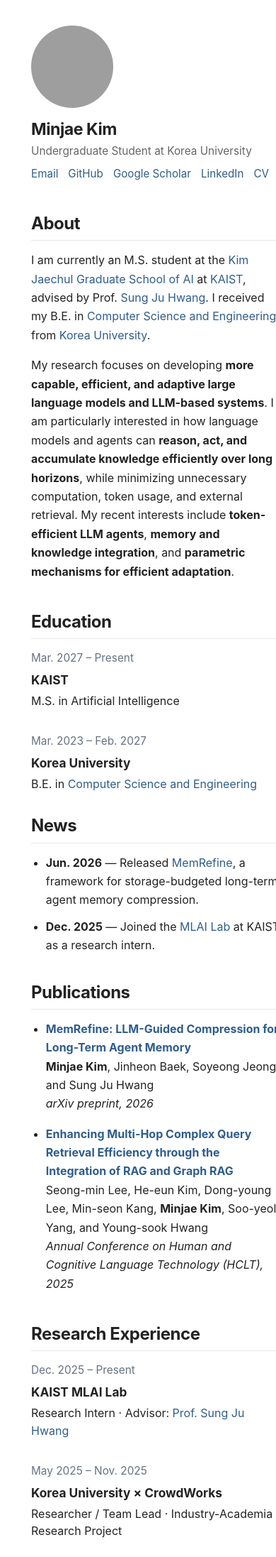
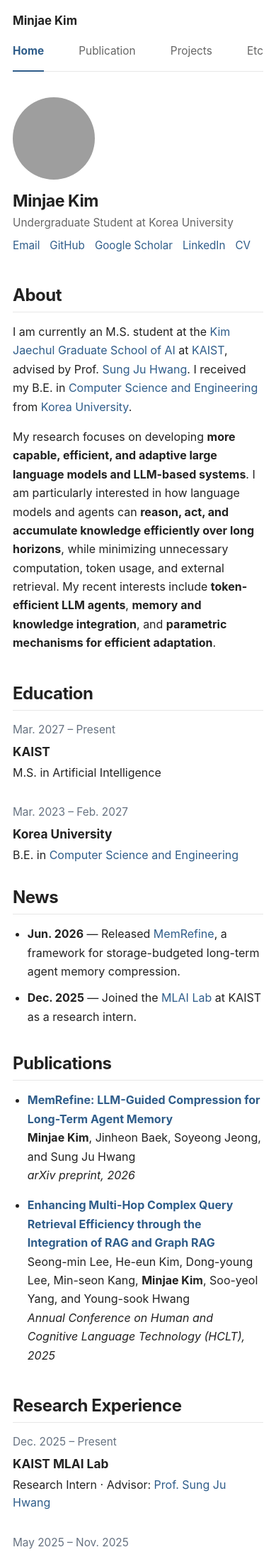
Before and after one commit to kmj200392/kmj200392.github.io, a Jekyll site: the page built from _pages/about.md, in a window 390 px wide. Shown: the top 2193 px of the page at 71% size. Built offline with Jekyll 4.4.1, drawn with Linux system fonts in a browser that asks for light colours; grey boxes are pictures that could not be loaded.

Commit message:
Add homepage navigation and publication and activity pages

```diff
--- /dev/null
+++ b/_includes/header.html
@@ -0,0 +1,11 @@
+<a class="skip-link" href="#main-content">Skip to content</a>
+<header class="site-header">
+  <div class="header-inner">
+    <a class="site-name" href="{{ '/' | relative_url }}">{{ site.author.name }}</a>
+    <nav class="site-nav" aria-label="Main navigation">
+      {% for item in site.data.navigation %}
+      <a href="{{ item.url | relative_url }}"{% if page.url == item.url %} aria-current="page"{% endif %}>{{ item.title }}</a>
+      {% endfor %}
+    </nav>
+  </div>
+</header>
--- /dev/null
+++ b/_includes/publications.md
@@ -0,0 +1,6 @@
+{% for publication in site.data.publications %}
+{% assign paper_url = publication.paper_url %}{% unless paper_url contains '://' %}{% assign paper_url = paper_url | relative_url %}{% endunless %}
+- [**{{ publication.title }}**]({{ paper_url }})<br>
+  {{ publication.authors }}<br>
+  *{{ publication.venue }}*
+{% endfor %}
--- a/_layouts/default.html
+++ b/_layouts/default.html
@@ -16,11 +16,12 @@
     <link rel="stylesheet" href="{{ '/assets/css/main-v2.css' | relative_url }}">
   </head>
   <body>
+    {% include header.html %}
     <div class="site-shell">
       {% if page.author_profile %}
         {% include sidebar.html %}
       {% endif %}
-      <main class="page-content">
+      <main class="page-content" id="main-content" tabindex="-1">
         {{ content }}
       </main>
     </div>
--- a/_pages/about.md
+++ b/_pages/about.md
@@ -37,13 +37,7 @@ My research focuses on developing **more capable, efficient, and adaptive large
 
 # Publications
 
-- [**MemRefine: LLM-Guided Compression for Long-Term Agent Memory**](https://arxiv.org/abs/2606.13177)
-  **Minjae Kim**, Jinheon Baek, Soyeong Jeong, and Sung Ju Hwang
-  *arXiv preprint, 2026*
-
-- [**Enhancing Multi-Hop Complex Query Retrieval Efficiency through the Integration of RAG and Graph RAG**](/pdfs/HCLT_%EB%85%BC%EB%AC%B8.pdf)
-  Seong-min Lee, He-eun Kim, Dong-young Lee, Min-seon Kang, **Minjae Kim**, Soo-yeol Yang, and Young-sook Hwang
-  *Annual Conference on Human and Cognitive Language Technology (HCLT), 2025*
+{% include publications.md %}
 
 # Research Experience
 
--- a/assets/css/main-v2.css
+++ b/assets/css/main-v2.css
@@ -35,10 +35,75 @@ a:focus {
   text-decoration: underline;
 }
 
+a:focus-visible {
+  outline: 2px solid var(--link);
+  outline-offset: 5px;
+}
+
+.skip-link {
+  position: absolute;
+  top: -100px;
+  left: 18px;
+  z-index: 10;
+  padding: 8px 12px;
+  background: #fff;
+}
+
+.skip-link:focus {
+  top: 12px;
+}
+
+.site-header {
+  margin: 0 44px;
+  border-bottom: 1px solid var(--rule);
+}
+
+.header-inner {
+  display: grid;
+  grid-template-columns: var(--sidebar-width) minmax(0, 1fr);
+  column-gap: 56px;
+  align-items: center;
+  min-height: 76px;
+}
+
+.site-name {
+  color: var(--text);
+  font-size: 1.05rem;
+  font-weight: 650;
+}
+
+.site-nav {
+  display: flex;
+  align-items: stretch;
+  gap: 32px;
+  align-self: stretch;
+}
+
+.site-nav a {
+  display: flex;
+  align-items: center;
+  padding: 12px 0;
+  border-bottom: 2px solid transparent;
+  margin-bottom: -1px;
+  color: var(--muted);
+  font-size: 0.96rem;
+}
+
+.site-nav a:hover,
+.site-nav a[aria-current="page"] {
+  color: var(--link);
+  border-bottom-color: var(--link);
+  text-decoration: none;
+}
+
+.site-nav a[aria-current="page"] {
+  font-weight: 650;
+}
+
 .site-shell {
   width: auto;
   margin: 0 44px;
-  padding: 64px 0 80px;
+  padding: 44px 0 80px;
   display: grid;
   grid-template-columns: var(--sidebar-width) minmax(0, 1fr);
   gap: 56px;
@@ -172,6 +237,131 @@ a:focus {
   line-height: 1.6;
 }
 
+.publication-list {
+  display: grid;
+  gap: 56px;
+  padding-top: 18px;
+  max-width: 1140px;
+}
+
+.publication-item {
+  display: grid;
+  grid-template-columns: 280px minmax(0, 1fr);
+  gap: 36px;
+  align-items: start;
+}
+
+.publication-figure {
+  display: block;
+}
+
+.publication-figure img {
+  display: block;
+  width: 100%;
+  height: auto;
+}
+
+.publication-details h2,
+.activity-entry h2 {
+  margin: 0 0 8px;
+  font-size: 1.12rem;
+  line-height: 1.5;
+  font-weight: 650;
+}
+
+.publication-authors {
+  color: #555;
+}
+
+.publication-authors p {
+  margin-bottom: 6px;
+}
+
+.publication-venue {
+  font-style: italic;
+}
+
+.page-content .publication-venue {
+  margin-bottom: 6px;
+}
+
+.publication-paper {
+  font-size: 0.95rem;
+}
+
+.page-note,
+.activity-status,
+.activity-period {
+  color: var(--muted);
+}
+
+.activity-list {
+  max-width: 900px;
+}
+
+.activity-entry {
+  display: block;
+  padding: 24px 0 30px;
+  color: var(--text);
+}
+
+.activity-entry + .activity-entry {
+  border-top: 1px solid var(--rule);
+  padding-top: 30px;
+}
+
+.activity-entry h2 {
+  font-size: 1.18rem;
+  margin-bottom: 10px;
+}
+
+.activity-entry p {
+  max-width: 76ch;
+  color: #555;
+}
+
+.activity-link:hover,
+.activity-link:focus {
+  text-decoration: none;
+}
+
+.activity-link:hover h2,
+.activity-link:focus h2 {
+  color: var(--link);
+  text-decoration: underline;
+}
+
+.activity-arrow {
+  margin-left: 6px;
+  color: var(--link);
+  font-size: 0.95em;
+}
+
+.activity-destination {
+  color: var(--link);
+  font-size: 0.95rem;
+}
+
+.page-content .activity-roles {
+  margin-bottom: 16px;
+}
+
+.activity-roles li {
+  margin-bottom: 6px;
+}
+
+.activity-period,
+.activity-status {
+  font-size: 0.92rem;
+}
+
+@media (max-width: 1080px) {
+  .publication-item {
+    grid-template-columns: 200px minmax(0, 1fr);
+    gap: 24px;
+  }
+}
+
 @media (max-width: 500px) {
   .experience-list {
     gap: 26px;
@@ -195,8 +385,29 @@ a:focus {
 }
 
 @media (max-width: 760px) {
+  .site-header {
+    width: min(calc(100% - 36px), 680px);
+    margin: 0 auto;
+  }
+
+  .header-inner {
+    display: flex;
+    flex-wrap: wrap;
+    gap: 0 32px;
+  }
+
+  .site-name {
+    padding: 16px 0;
+  }
+
+  .site-nav {
+    gap: 24px;
+    min-height: 56px;
+  }
+
   .site-shell {
     width: min(calc(100% - 36px), 680px);
+    margin: 0 auto;
     padding: 36px 0 60px;
     display: block;
   }
@@ -249,7 +460,36 @@ a:focus {
   }
 }
 
+@media (max-width: 600px) {
+  .publication-item {
+    grid-template-columns: minmax(0, 1fr);
+    gap: 20px;
+  }
+
+  .publication-figure {
+    width: min(100%, 300px);
+  }
+
+  .publication-list {
+    gap: 40px;
+  }
+}
+
 @media (max-width: 460px) {
+  .header-inner {
+    display: block;
+  }
+
+  .site-name {
+    display: inline-block;
+    padding-bottom: 0;
+  }
+
+  .site-nav {
+    justify-content: space-between;
+    gap: 12px;
+  }
+
   .profile-box {
     display: block;
   }
```
Also changed, not shown: README.md (+13 -3 lines), _data/navigation.yml (added, +8 -0 lines), _data/publications.yml (added, +17 -0 lines), _pages/etc.html (added, +24 -0 lines), _pages/projects.md (added, +8 -0 lines), _pages/publication.html (added, +23 -0 lines), assets/images/publications/memrefine.png (added), assets/images/publications/rag-graph-rag.png (added).
